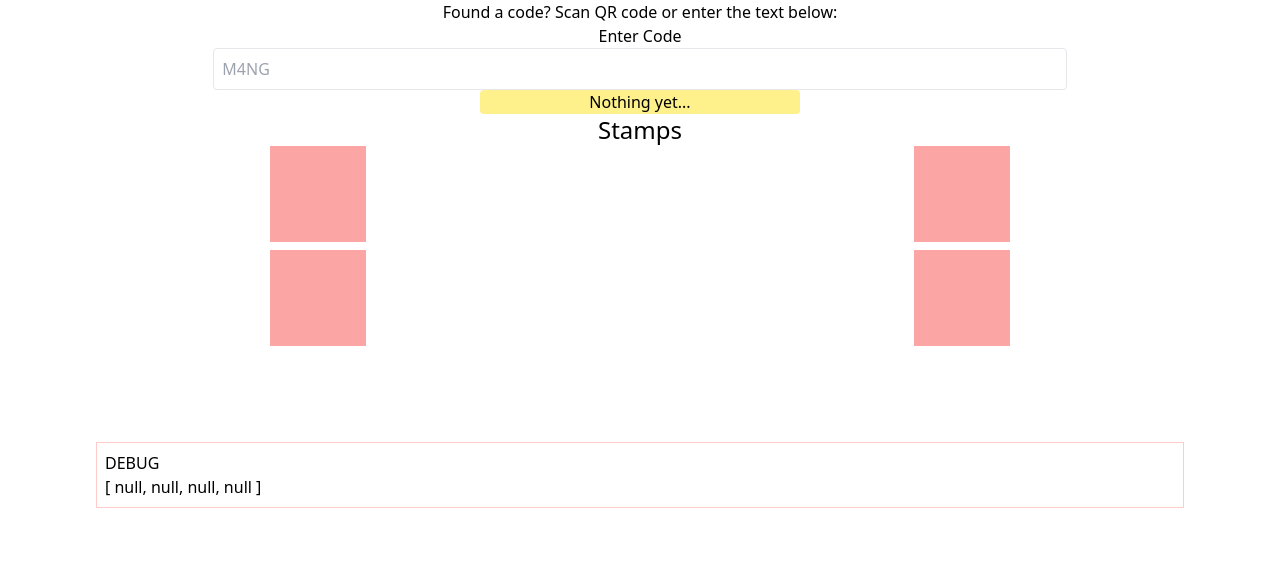
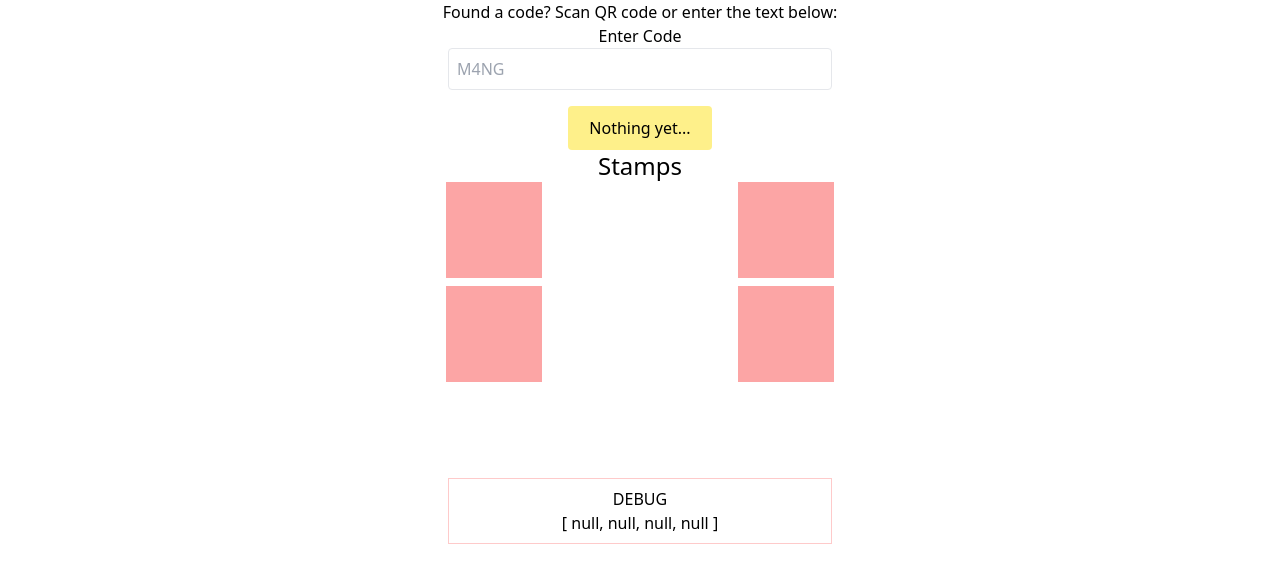
Before and after one commit to rasliche/edc-trivia, a Nuxt app: page /trivia/passport in a window 1280 px wide. Shown: the top 582 px of the page. Built offline with nearby package versions, Linux system fonts and the light colour scheme.

Commit message:
passport styling

```diff
--- a/pages/trivia/passport.vue
+++ b/pages/trivia/passport.vue
@@ -17,15 +17,15 @@
 </script>
 
 <template>
-  <div>
-    <div class="w-full text-center">
+  <div class="max-w-xl mx-auto text-center">
+    <div class="w-full">
       <p>Found a code? Scan QR code or enter the text below:</p>
       <h3>Enter Code</h3>
       <input class="block w-2/3 mx-auto border p-2 rounded" v-model="code" placeholder="M4NG" />
-      <NuxtLink :to=questionCodeExists :disabled=questionCodeExists :class="[questionCodeExists ? 'bg-green-200' : 'bg-yellow-200']" class="block w-1/4 mx-auto rounded">{{ questionCodeExists ? "Found!" : "Nothing yet..." }}</NuxtLink>
+      <NuxtLink :to=questionCodeExists :disabled=questionCodeExists :class="[questionCodeExists ? 'bg-green-200 hover:bg-green-300 border-green-500 border-l-2-transparent border-t-2-transparent border-b-2 border-r-2 cursor-pointer' : 'bg-yellow-200 border-2 border-transparent cursor-not-allowed']" class="block w-1/4 mx-auto rounded p-2 mt-4 cursor-pointer">{{ questionCodeExists ? "Found!" : "Nothing yet..." }}</NuxtLink>
     </div>
     <section>
-      <h3 class="w-full text-center text-2xl">Stamps</h3>
+      <h3 class="w-full text-2xl">Stamps</h3>
       <div id="stamp-grid" class="grid gap-2 justify-items-center grid-cols-2 justify-center">
         <div v-for="question in questionRoutes" class="w-24 h-24 bg-red-300 text-center">
           {{ question.meta.stamp }}
--- a/pages/trivia/question/mangroves.vue
+++ b/pages/trivia/question/mangroves.vue
@@ -9,7 +9,6 @@ definePageMeta({
   <div>
     Page: mangroves
     <p>What services do mangroves provide?</p>
-
     <p>{{ $route.name }}</p>
     <p>{{ $route.meta.code }}</p>
   </div>
```
